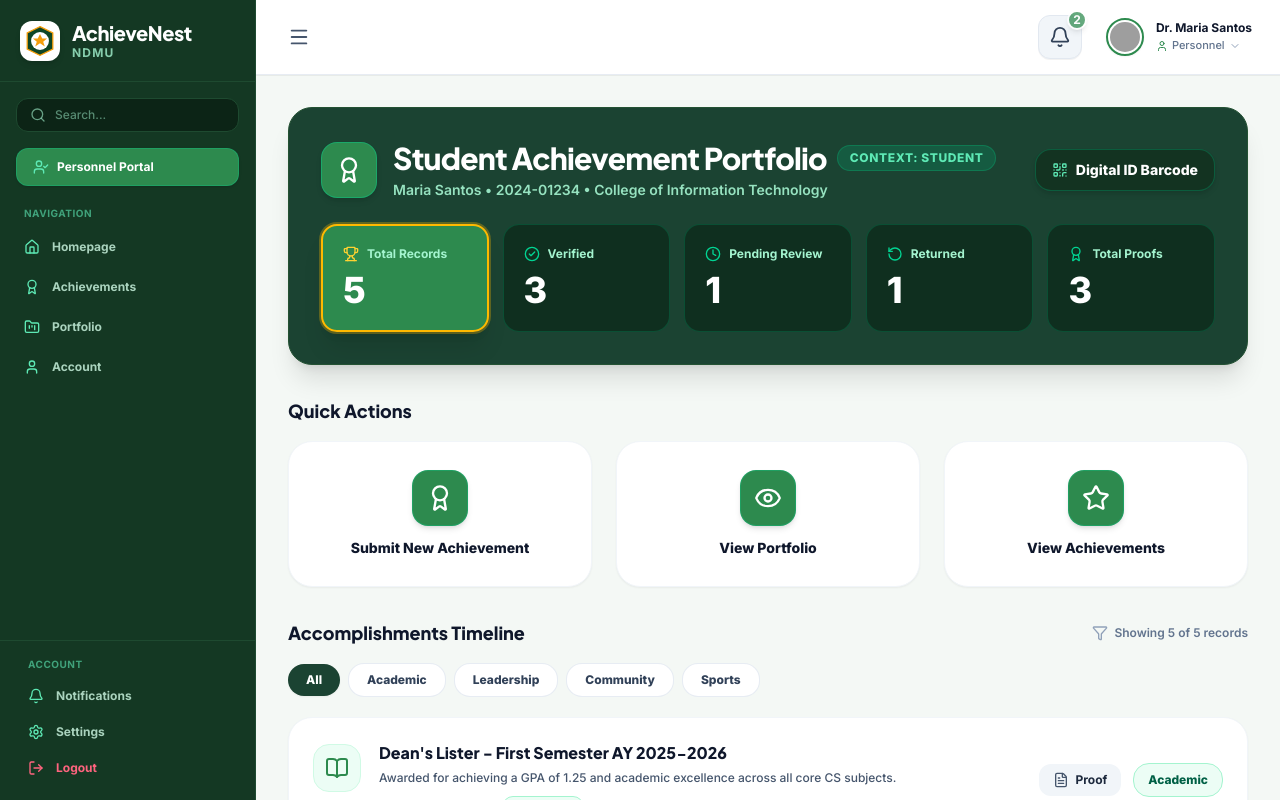
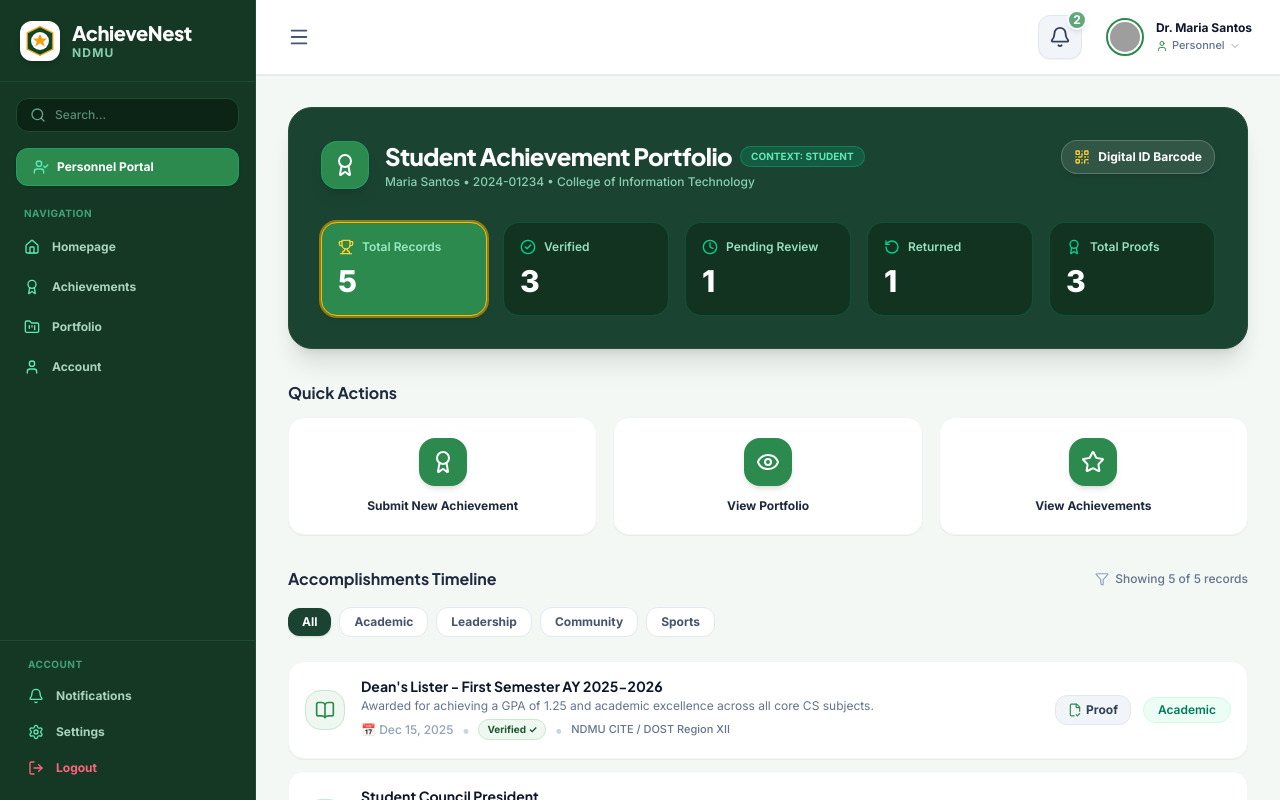
Before and after one commit to Astherisk1229/AchieveNest, a React (Vite) app: page /student/dashboard in a window 1280 px wide. Built offline with nearby package versions, Linux system fonts and the light colour scheme; grey boxes are pictures that could not be loaded.

Commit message:
fix: match Student Homepage card dimensions, padding, icon sizes, and font scale with Personnel side

```diff
--- a/src/pages/StudentDashboard.jsx
+++ b/src/pages/StudentDashboard.jsx
@@ -19,7 +19,8 @@ import {
   Eye,
   BookOpen,
   Users,
-  Heart
+  Heart,
+  FileCheck2
 } from 'lucide-react'
 
 export default function StudentDashboard({ currentUser }) {
@@ -100,7 +101,7 @@ export default function StudentDashboard({ currentUser }) {
     }
   ]
 
-  // 5 Interactive Stat Cards Header Configuration
+  // 5 Interactive Stat Cards Header Configuration (Exact Personnel Specs)
   const stats = [
     {
       key: 'all',
@@ -154,26 +155,25 @@ export default function StudentDashboard({ currentUser }) {
     <MainLayout>
       <div className="space-y-8 font-sans pb-12">
 
-        {/* ================= HERO HEADER BANNER (PROMINENT TYPOGRAPHY SIZE) ================= */}
-        <div className="bg-[#1b4332] text-white p-6 sm:p-8 rounded-3xl shadow-xl border border-[#245233] relative overflow-hidden space-y-6">
+        {/* ================= HERO SUMMARY BANNER (EXACT PERSONNEL SPECS) ================= */}
+        <div className="bg-[#1b4332] text-white p-6 sm:p-8 rounded-3xl shadow-xl border border-[#245233] relative overflow-hidden">
 
-          {/* Top Banner Row: Title + Context Badge + Digital Barcode Button */}
-          <div className="flex flex-col md:flex-row md:items-center justify-between gap-4">
-
+          {/* Top Banner Row */}
+          <div className="flex items-start justify-between mb-8 relative z-10">
             <div className="flex items-center gap-4">
-              <div className="w-14 h-14 rounded-2xl bg-[#2d8a4e] text-white flex items-center justify-center shadow-md shrink-0 border border-emerald-400/40">
-                <Award className="w-7 h-7" />
+              <div className="w-12 h-12 rounded-2xl bg-[#2d8a4e] border border-emerald-400/30 flex items-center justify-center text-white shadow-lg shrink-0">
+                <Award className="w-6 h-6" />
               </div>
-              <div className="space-y-1">
-                <div className="flex items-center gap-2.5">
-                  <h1 className="text-2xl sm:text-3xl font-extrabold text-white tracking-tight">
+              <div>
+                <div className="flex items-center gap-2 flex-wrap">
+                  <h1 className="text-2xl font-extrabold text-white tracking-tight">
                     Student Achievement Portfolio
                   </h1>
-                  <span className="px-3 py-1 rounded-full bg-emerald-500/20 text-emerald-300 border border-emerald-500/30 text-xs font-extrabold uppercase tracking-wider">
+                  <span className="px-2.5 py-0.5 rounded-full bg-emerald-500/20 text-emerald-300 text-[10px] font-bold border border-emerald-400/30 uppercase">
                     CONTEXT: STUDENT
                   </span>
                 </div>
-                <p className="text-sm font-semibold text-emerald-200/90">
+                <p className="text-xs text-emerald-200/80 font-medium mt-0.5">
                   {student.full_name} • {student.student_id} • {student.college}
                 </p>
               </div>
@@ -183,15 +183,16 @@ export default function StudentDashboard({ currentUser }) {
             <button
               type="button"
               onClick={() => setIsBarcodeModalOpen(true)}
-              className="px-4 py-2.5 rounded-2xl bg-[#133220]/90 hover:bg-[#2d8a4e] border border-emerald-600/40 text-white font-extrabold text-xs sm:text-sm flex items-center gap-2 transition shadow-md cursor-pointer shrink-0 self-start md:self-auto"
+              className="px-3 py-2 rounded-2xl bg-white/10 hover:bg-white/20 backdrop-blur-md border border-white/20 text-white flex items-center gap-2 transition text-xs font-bold shadow-md group shrink-0"
+              title="Click to expand Student Digital ID Barcode"
             >
-              <QrCode className="w-4 h-4 text-emerald-300" />
-              <span>Digital ID Barcode</span>
+              <QrCode className="w-4 h-4 text-amber-300 group-hover:scale-110 transition" />
+              <span className="hidden sm:inline">Digital ID Barcode</span>
             </button>
           </div>
 
-          {/* 5 CLICKABLE INTERACTIVE STAT CARDS GRID (PROMINENT NUMBERS) */}
-          <div className="grid grid-cols-2 sm:grid-cols-3 md:grid-cols-5 gap-3.5">
+          {/* 5 CLICKABLE INTERACTIVE STAT CARDS GRID (EXACT PERSONNEL SPECS: text-3xl) */}
+          <div className="grid grid-cols-2 sm:grid-cols-3 lg:grid-cols-5 gap-3 sm:gap-4 relative z-10">
             {stats.map((stat) => {
               const IconComponent = stat.icon
               const isSelected = activeStatFilter === stat.key
@@ -201,18 +202,18 @@ export default function StudentDashboard({ currentUser }) {
                   key={stat.key}
                   type="button"
                   onClick={() => setActiveStatFilter(stat.key)}
-                  className={`p-4 sm:p-5 rounded-2xl space-y-2 text-left transition cursor-pointer transform hover:-translate-y-0.5 ${
+                  className={`p-4 rounded-2xl border text-left transition cursor-pointer ${
                     isSelected
-                      ? 'bg-[#2d8a4e] border-2 border-amber-400 shadow-xl ring-2 ring-amber-400/30'
-                      : 'bg-[#0f2e1d]/90 hover:bg-[#153e28] border border-emerald-600/30'
+                      ? 'bg-[#2d8a4e] border-amber-400 shadow-md ring-2 ring-amber-400/50'
+                      : 'bg-[#133220]/90 border-emerald-600/30 hover:bg-[#183d28]'
                   }`}
                   title={`Filter by ${stat.label}`}
                 >
-                  <div className="flex items-center gap-2 text-emerald-200 text-xs font-bold">
+                  <div className="flex items-center gap-2 text-xs font-semibold text-emerald-200/90 mb-2">
                     <IconComponent className={`w-4 h-4 ${isSelected ? 'text-amber-300' : 'text-emerald-400'}`} />
                     <span className="truncate">{stat.label}</span>
                   </div>
-                  <p className="text-3xl sm:text-4xl font-black text-white">{stat.value}</p>
+                  <p className="text-3xl font-black text-white">{stat.value}</p>
                 </button>
               )
             })}
@@ -220,50 +221,50 @@ export default function StudentDashboard({ currentUser }) {
 
         </div>
 
-        {/* ================= QUICK ACTIONS (3 CARDS - VERTICAL LAYOUT LIKE PERSONNEL) ================= */}
-        <div className="space-y-4">
-          <h2 className="text-lg font-extrabold text-slate-900">Quick Actions</h2>
+        {/* ================= QUICK ACTIONS SECTION (EXACT PERSONNEL SPECS) ================= */}
+        <div>
+          <h2 className="text-base font-bold text-slate-800 mb-3">Quick Actions</h2>
 
-          <div className="grid grid-cols-1 sm:grid-cols-3 gap-4 sm:gap-6">
+          <div className="grid grid-cols-1 sm:grid-cols-3 gap-4">
 
-            {/* 1. Submit New Achievement Card */}
+            {/* Card 1: Submit New Achievement */}
             <button
               type="button"
               onClick={() => navigate('/student/achievements', { state: { openSubmissionModal: true } })}
-              className="p-6 sm:p-7 bg-white rounded-3xl border border-slate-100 shadow-xs hover:shadow-md hover:border-emerald-200 transition flex flex-col items-center justify-center text-center space-y-3 cursor-pointer group"
+              className="p-5 rounded-2xl bg-white border border-slate-100 hover:border-[#2d8a4e] shadow-2xs hover:shadow-md transition text-center flex flex-col items-center justify-center gap-3 cursor-pointer group"
             >
-              <div className="w-14 h-14 rounded-2xl bg-[#2d8a4e] text-white flex items-center justify-center shrink-0 shadow-md group-hover:scale-105 transition border border-emerald-400/30">
-                <Award className="w-7 h-7" />
+              <div className="w-12 h-12 rounded-2xl bg-[#2d8a4e] text-white flex items-center justify-center shadow-md group-hover:scale-110 transition">
+                <Award className="w-6 h-6" />
               </div>
-              <span className="text-sm font-extrabold text-slate-900 group-hover:text-[#2d8a4e] transition">
+              <span className="text-xs font-bold text-slate-800 group-hover:text-[#2d8a4e] transition">
                 Submit New Achievement
               </span>
             </button>
 
-            {/* 2. View Portfolio Card */}
+            {/* Card 2: View Portfolio */}
             <button
               type="button"
               onClick={() => navigate('/student/portfolio')}
-              className="p-6 sm:p-7 bg-white rounded-3xl border border-slate-100 shadow-xs hover:shadow-md hover:border-emerald-200 transition flex flex-col items-center justify-center text-center space-y-3 cursor-pointer group"
+              className="p-5 rounded-2xl bg-white border border-slate-100 hover:border-[#2d8a4e] shadow-2xs hover:shadow-md transition text-center flex flex-col items-center justify-center gap-3 cursor-pointer group"
             >
-              <div className="w-14 h-14 rounded-2xl bg-[#2d8a4e] text-white flex items-center justify-center shrink-0 shadow-md group-hover:scale-105 transition border border-emerald-400/30">
-                <Eye className="w-7 h-7" />
+              <div className="w-12 h-12 rounded-2xl bg-[#2d8a4e] text-white flex items-center justify-center shadow-md group-hover:scale-110 transition">
+                <Eye className="w-6 h-6" />
               </div>
-              <span className="text-sm font-extrabold text-slate-900 group-hover:text-[#2d8a4e] transition">
+              <span className="text-xs font-bold text-slate-800 group-hover:text-[#2d8a4e] transition">
                 View Portfolio
               </span>
             </button>
 
-            {/* 3. View Achievements Card */}
+            {/* Card 3: View Achievements */}
             <button
               type="button"
               onClick={() => navigate('/student/achievements')}
-              className="p-6 sm:p-7 bg-white rounded-3xl border border-slate-100 shadow-xs hover:shadow-md hover:border-emerald-200 transition flex flex-col items-center justify-center text-center space-y-3 cursor-pointer group"
+              className="p-5 rounded-2xl bg-white border border-slate-100 hover:border-[#2d8a4e] shadow-2xs hover:shadow-md transition text-center flex flex-col items-center justify-center gap-3 cursor-pointer group"
             >
-              <div className="w-14 h-14 rounded-2xl bg-[#2d8a4e] text-white flex items-center justify-center shrink-0 shadow-md group-hover:scale-105 transition border border-emerald-400/30">
-                <Star className="w-7 h-7" />
+              <div className="w-12 h-12 rounded-2xl bg-[#2d8a4e] text-white flex items-center justify-center shadow-md group-hover:scale-110 transition">
+                <Star className="w-6 h-6" />
               </div>
-              <span className="text-sm font-extrabold text-slate-900 group-hover:text-[#2d8a4e] transition">
+              <span className="text-xs font-bold text-slate-800 group-hover:text-[#2d8a4e] transition">
                 View Achievements
               </span>
             </button>
@@ -271,21 +272,28 @@ export default function StudentDashboard({ currentUser }) {
           </div>
         </div>
 
-        {/* ================= ACCOMPLISHMENTS TIMELINE (PROMINENT FONT SIZE) ================= */}
-        <div className="space-y-4">
+        {/* ================= ACCOMPLISHMENTS TIMELINE SECTION (EXACT PERSONNEL SPECS) ================= */}
+        <div id="achievements-timeline" className="scroll-mt-6">
 
           {/* Header & Record Counter */}
-          <div className="flex flex-col sm:flex-row sm:items-center justify-between gap-4">
-            <h2 className="text-lg font-extrabold text-slate-900">Accomplishments Timeline</h2>
+          <div className="flex flex-col sm:flex-row sm:items-center justify-between gap-3 mb-4">
+            <h2 className="text-base font-bold text-slate-800 flex items-center gap-2">
+              <span>Accomplishments Timeline</span>
+              {activeStatFilter !== 'all' && (
+                <span className="text-xs font-bold px-2.5 py-0.5 rounded-full bg-[#eef7f0] text-[#1e5831] border border-[#cbe6d2]">
+                  Filtered: {stats.find(s => s.key === activeStatFilter)?.label}
+                </span>
+              )}
+            </h2>
 
-            <div className="flex items-center gap-1.5 text-xs text-slate-500 font-semibold">
-              <Filter className="w-4 h-4 text-slate-400" />
+            <div className="flex items-center gap-1.5 text-xs text-slate-500 font-medium">
+              <Filter className="w-3.5 h-3.5 text-slate-400" />
               <span>Showing {filteredTimeline.length} of {allTimelineItems.length} records</span>
             </div>
           </div>
 
-          {/* Category Filter Pills Row */}
-          <div className="flex items-center gap-2 overflow-x-auto pb-1">
+          {/* Category Filter Pills Row (Exact Personnel Specs: px-3.5 py-1.5 rounded-xl) */}
+          <div className="flex items-center gap-2 overflow-x-auto pb-3 mb-3 scrollbar-none">
             {['All', 'Academic', 'Leadership', 'Community', 'Sports'].map((cat) => {
               const isSelected = selectedCategoryFilter === cat
               return (
@@ -293,10 +301,10 @@ export default function StudentDashboard({ currentUser }) {
                   key={cat}
                   type="button"
                   onClick={() => setSelectedCategoryFilter(cat)}
-                  className={`px-4.5 py-2 rounded-2xl text-xs font-extrabold transition cursor-pointer shrink-0 ${
+                  className={`px-3.5 py-1.5 rounded-xl text-xs font-bold transition whitespace-nowrap shrink-0 cursor-pointer ${
                     isSelected
-                      ? 'bg-[#1b4332] text-white shadow-xs'
-                      : 'bg-white text-slate-700 hover:bg-slate-50 border border-slate-200/80'
+                      ? 'bg-[#1b4332] text-white shadow-sm'
+                      : 'bg-white border border-slate-200 text-slate-600 hover:bg-slate-50'
                   }`}
                 >
                   {cat}
@@ -305,10 +313,10 @@ export default function StudentDashboard({ currentUser }) {
             })}
           </div>
 
-          {/* Timeline List Items */}
+          {/* Timeline Card Items (Exact Personnel Specs) */}
           {filteredTimeline.length === 0 ? (
-            <div className="p-8 text-center bg-white rounded-3xl border border-slate-100 space-y-2">
-              <p className="text-sm font-bold text-slate-700">No accomplishments found for the selected filter</p>
+            <div className="p-8 rounded-2xl bg-white border border-slate-100 text-center text-slate-400 text-xs space-y-2">
+              <p>No accomplishment entries found under the selected category filter.</p>
               <button
                 onClick={() => { setActiveStatFilter('all'); setSelectedCategoryFilter('All'); }}
                 className="text-xs font-bold text-[#2d8a4e] hover:underline"
@@ -317,57 +325,55 @@ export default function StudentDashboard({ currentUser }) {
               </button>
             </div>
           ) : (
-            <div className="space-y-3.5">
+            <div className="space-y-3">
               {filteredTimeline.map((item) => {
                 const IconComp = item.icon
                 return (
                   <div
                     key={item.id}
-                    className="p-5 sm:p-6 bg-white rounded-3xl border border-slate-100 shadow-xs hover:border-emerald-200 transition flex flex-col sm:flex-row sm:items-center justify-between gap-4 relative overflow-hidden"
+                    className="p-4 rounded-2xl bg-white border border-slate-100 shadow-2xs hover:shadow-sm transition flex flex-col md:flex-row md:items-center justify-between gap-4"
                   >
-                    <div className="flex items-start gap-4.5 min-w-0">
-                      <div className="w-12 h-12 rounded-2xl bg-emerald-50 text-[#2d8a4e] border border-emerald-100 flex items-center justify-center shrink-0 mt-0.5">
-                        <IconComp className="w-6 h-6" />
+                    <div className="flex items-center gap-4 flex-1">
+                      <div className="w-10 h-10 rounded-2xl border flex items-center justify-center shrink-0 text-[#2d8a4e] bg-[#eef7f0] border-[#cbe6d2]">
+                        <IconComp className="w-5 h-5" />
                       </div>
 
-                      <div className="min-w-0 space-y-1.5">
-                        <h3 className="text-sm sm:text-base font-extrabold text-slate-900 leading-snug">{item.title}</h3>
-                        <p className="text-xs text-slate-600 font-medium line-clamp-1">{item.description}</p>
+                      <div>
+                        <h3 className="text-sm font-bold text-slate-900 leading-tight">{item.title}</h3>
+                        <p className="text-xs text-slate-500 mt-0.5 line-clamp-1">{item.description}</p>
 
-                        <div className="flex flex-wrap items-center gap-3 text-xs pt-1">
-                          <span className="text-slate-500 font-semibold flex items-center gap-1">
-                            <Calendar className="w-3.5 h-3.5 text-slate-400" /> {item.date}
-                          </span>
-                          <span>•</span>
-                          <span className={`font-bold px-2.5 py-0.5 rounded-full text-xs ${
+                        <div className="flex items-center gap-2 mt-1">
+                          <span className="text-xs text-slate-400 font-medium">📅 {item.date}</span>
+                          <span className="text-slate-300">•</span>
+                          <span className={`text-[10px] font-bold px-2 py-0.5 rounded-full ${
                             item.statusType === 'verified'
-                              ? 'bg-emerald-50 text-emerald-700 border border-emerald-200'
+                              ? 'bg-[#eef7f0] text-[#1e5831] border border-[#cbe6d2]'
                               : item.statusType === 'pending'
                               ? 'bg-amber-50 text-amber-700 border border-amber-200'
                               : 'bg-rose-50 text-rose-700 border border-rose-200'
                           }`}>
                             {item.status} ✓
                           </span>
-                          <span>•</span>
-                          <span className="text-slate-500 font-medium">{item.issuer}</span>
+                          <span className="text-slate-300">•</span>
+                          <span className="text-[11px] text-slate-500 font-medium">{item.issuer}</span>
                         </div>
                       </div>
                     </div>
 
                     {/* Right Side: Proof Pill & Category Badge */}
-                    <div className="flex items-center gap-3 shrink-0 self-end sm:self-auto">
+                    <div className="flex items-center justify-between md:justify-end gap-3 shrink-0">
                       {item.hasProof && (
                         <button
                           type="button"
                           onClick={() => navigate('/student/achievements')}
-                          className="px-3.5 py-2 rounded-xl bg-slate-100 hover:bg-slate-200 text-slate-800 text-xs font-bold flex items-center gap-1.5 transition cursor-pointer"
+                          className="px-3 py-1.5 rounded-xl bg-slate-100 hover:bg-[#eef7f0] hover:text-[#2d8a4e] border border-slate-200 text-slate-700 text-xs font-bold flex items-center gap-1 transition cursor-pointer"
                         >
-                          <FileText className="w-4 h-4 text-slate-600" />
+                          <FileCheck2 className="w-3.5 h-3.5 text-[#2d8a4e]" />
                           <span>Proof</span>
                         </button>
                       )}
 
-                      <span className="px-3.5 py-2 rounded-2xl bg-emerald-50 text-emerald-800 text-xs font-extrabold border border-emerald-200">
+                      <span className="text-xs font-semibold px-3.5 py-1 rounded-full bg-emerald-50 text-emerald-700 border border-emerald-100 shrink-0">
                         {item.category}
                       </span>
                     </div>
```
